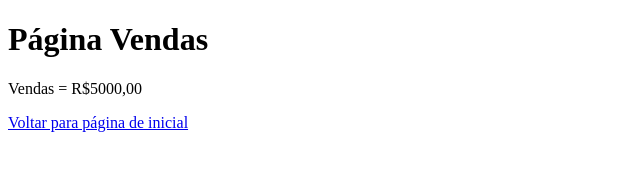
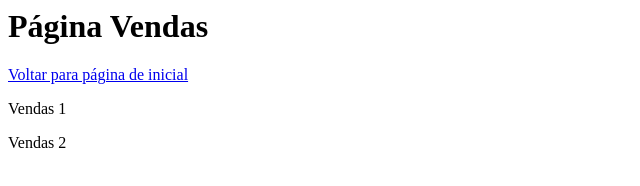
Before and after one commit to Yan0330/aulagithub, a plain HTML site: page vendas.html in a window 1280 px wide. Shown: the whole page, without its empty margins (0-640 px from the left). Drawn offline with Linux system fonts and the light colour scheme.

Commit message:
mudança página de vendas

```diff
--- a/vendas.html
+++ b/vendas.html
@@ -1,13 +1,8 @@
-<!DOCTYPE html>
-<html lang="en">
-<head>
-    <meta charset="UTF-8">
-    <meta name="viewport" content="width=device-width, initial-scale=1.0">
-    <title>Document</title>
-</head>
+<html>
 <body>
     <h1>Página Vendas</h1>
-    <p>Vendas = R$5000,00</p>
     <a href="index.html">Voltar para página de inicial</a>
+    <p>Vendas 1</p>
+    <p>Vendas 2</p>
 </body>
 </html>
```
